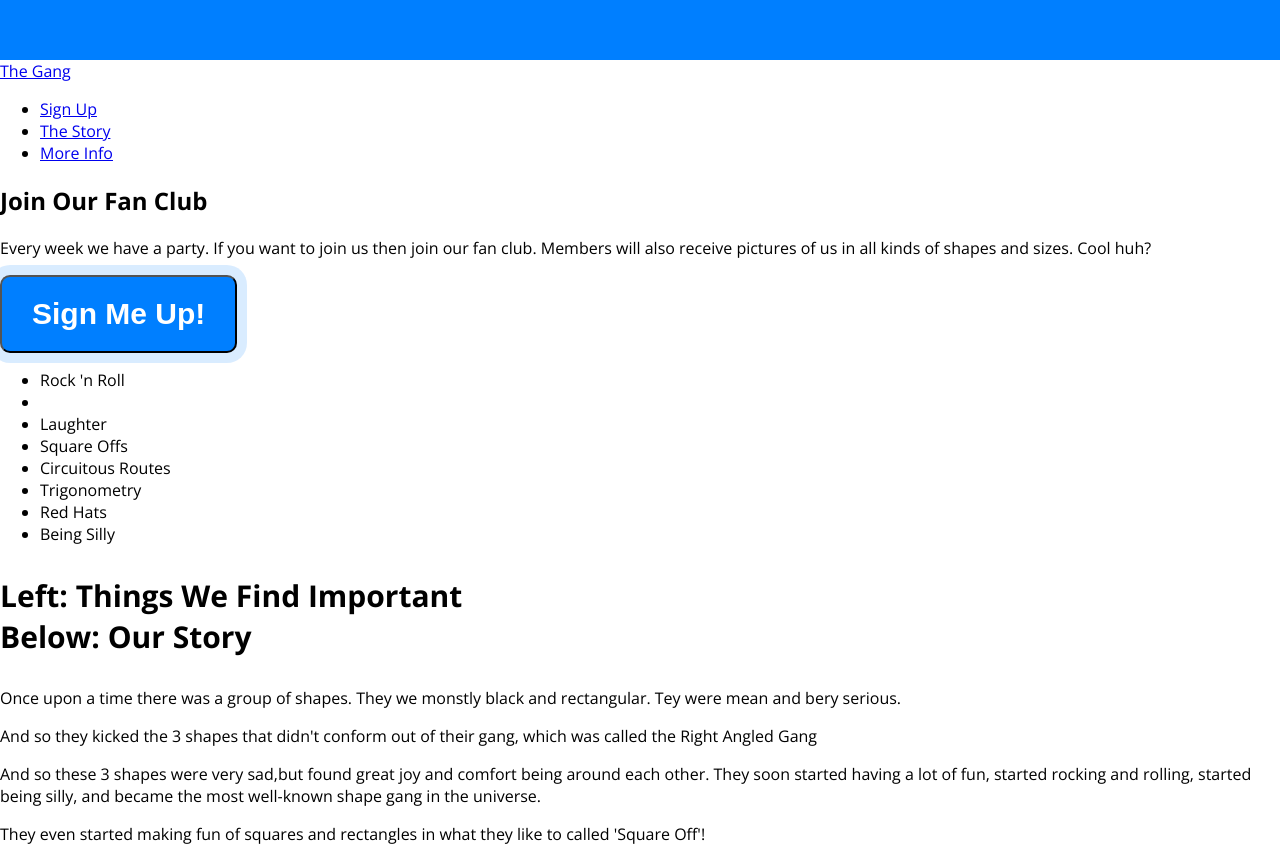
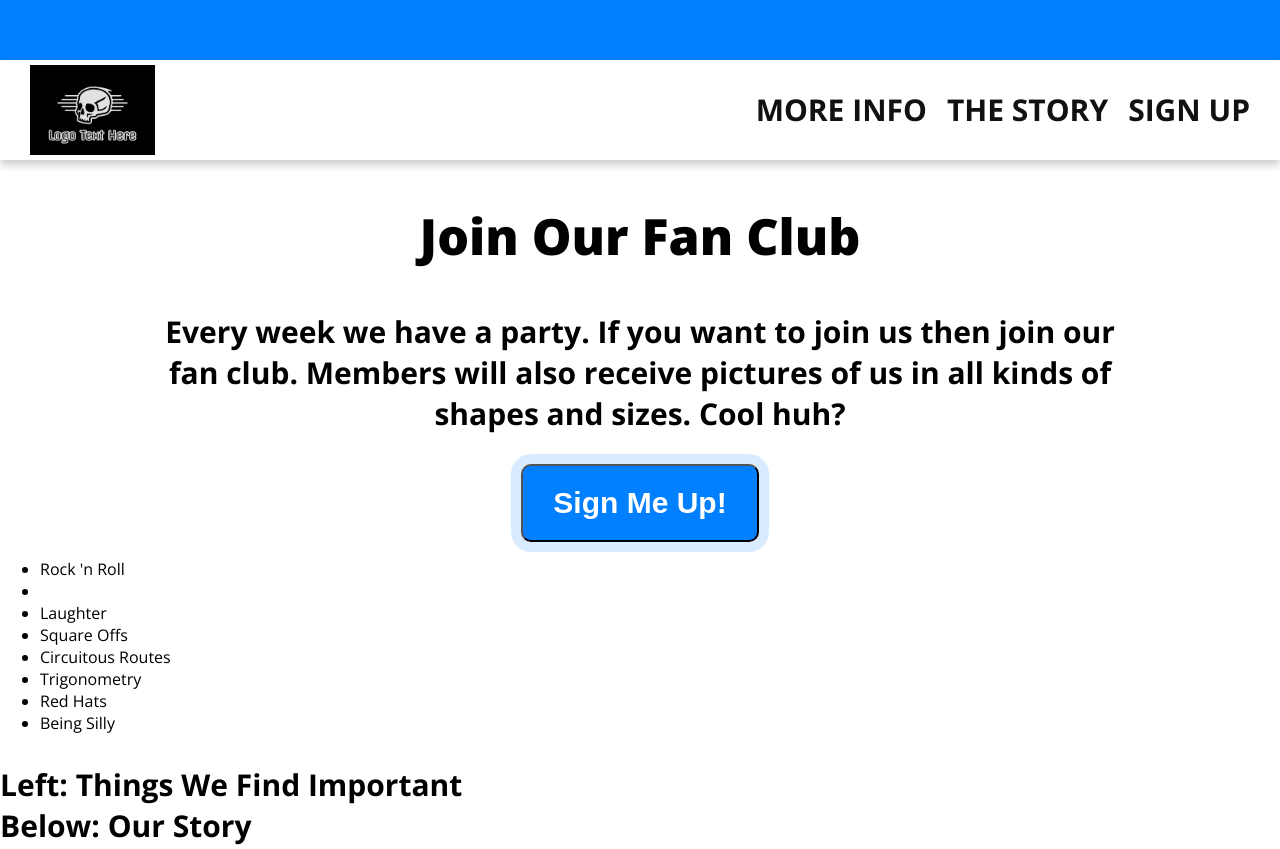
Before and after one commit to sonsolyom/the-gang-web, a plain HTML site: page index.html in a window 1280 px wide. Shown: the part 740-1589 px from the top of the page. Drawn offline with nearby package versions, Linux system fonts and the light colour scheme.

Commit message:
Nav and read more styling
Also did some HTML changes

```diff
--- a/index.html
+++ b/index.html
@@ -20,6 +20,7 @@
       <div class="character2"></div>
       <div class="character3"></div>
     </div>
+    <div  id="more-info"></div>
     <nav>
       <a href="#" class="logo">The Gang</a>
       <ul>
@@ -28,15 +29,17 @@
         <li><a href="#more-info">More Info</a></li>
       </ul>
     </nav>
-    <div class="more-info" id="more-info">
-      <h2>Join Our Fan Club</h2>
-      <p>Every week we have <span class="highlight">a party.</span> If you want to join us then join our fan club.
-      Members will also receive pictures of us in all kinds of shapes and sizes. Cool
-    huh?</p>
-    <button class="cta">Sign Me Up!</button>
+    <div class="more-info">
+      <div class="wrapper">
+        <h2>Join Our Fan Club</h2>
+        <p>Every week we have <span class="highlight">a party.</span> If you want to join us then join our fan club.
+        Members will also receive pictures of us in all kinds of shapes and sizes. Cool
+        huh?</p>
+        <button class="cta">Sign Me Up!</button>
+      </div>
     </div>
     <div class="sep"></div>
-    <div class="story" id="stoy">
+    <div class="story" id="story">
       <ul class="nb-list">
         <li class="blue">Rock 'n Roll</li>
         <li class="gray">&nbsp;</li>
--- a/style.css
+++ b/style.css
@@ -17,9 +17,21 @@ h3 {
     font-size: 30px;
 }
 
+h2 {
+    font-weight: 800;
+    font-size: 50px;
+}
+
 h4 {
     font-weight: bold;
     font-size: 20px;
+}
+
+p {
+    font-weight: bold;
+    font-size: 30px;
+    margin: 30px 0;
+
 }
 
 .wrapper {
@@ -60,7 +72,9 @@ h4 {
     background-size: 100%;
     width: 363px;
     height: 344px;
-    position: absolute; top: 10%; right: 10%;
+    position: absolute;
+    top: 90px;
+    right: 150px;
     transform: rotate(15deg);
     z-index: -2;
 }
@@ -79,7 +93,9 @@ h4 {
     background-size: 75%;
     width: 297px;
     height: 400px;
-    position: absolute; top: 280px; right: 90px;
+    position: absolute;
+    top: 300px;
+    right: 50px;
     z-index: -1;
 }
 
@@ -103,20 +119,50 @@ button.cta.alt{
     box-shadow: 0 0 0 10px rgba(0,0,0,.15);
 }
 
-/*
- <div class="hero-banner">
-      <div class="wrapper">
-        <h4>Solyom from <a href="#">sonsolyom</a> presents</h4>
-        <h1>The Silliest &amp;<br/>
-           Most Awesome Gang<br/>
-          In The World!</h1>
-        <h3>It's Circle Guy, Hat Guy &amp; Red Guy,<br/>
-          They're the best of friends.</h3>
-        <a class="cta alt" href="#more-info">Read More</a>
-      </div>
-      <div class="character1"></div>
-      <div class="character2"></div>
-      <div class="character3"></div>
-    </div>
+nav {
+    height: 100px;
+    background-color: white;
+    box-shadow: 0 5px 8px rgba(0,0,0,.2);
+    position: sticky;
+    top: 0;
+}
 
-*/
+nav .logo {
+    display: block;
+    width: 125px;
+    height: 90px;
+    position: absolute; top: 5px; left: 30px;
+    background: url(logo.png) no-repeat 0 0;
+    background-size: 100%;
+    overflow: hidden;
+    text-indent: -999px;
+
+}
+
+nav ul {
+    padding: 0;
+    margin: 0 20px 0 0;
+}
+
+nav ul li {
+    margin: 0;
+    padding: 0;
+    list-style: none;
+    float: right;
+}
+
+nav ul li a {
+    display: block;
+    height: 100%;
+    box-sizing: border-box;
+    font-size: 30px;
+    text-transform: uppercase;
+    font-weight: bold;
+    color: #111111;
+    text-decoration: none;
+    padding: 35px 10px;
+    line-height: 30px;
+}
+.more-info {
+    text-align: center;
+}
```
Also changed, not shown: logo.png (added).
